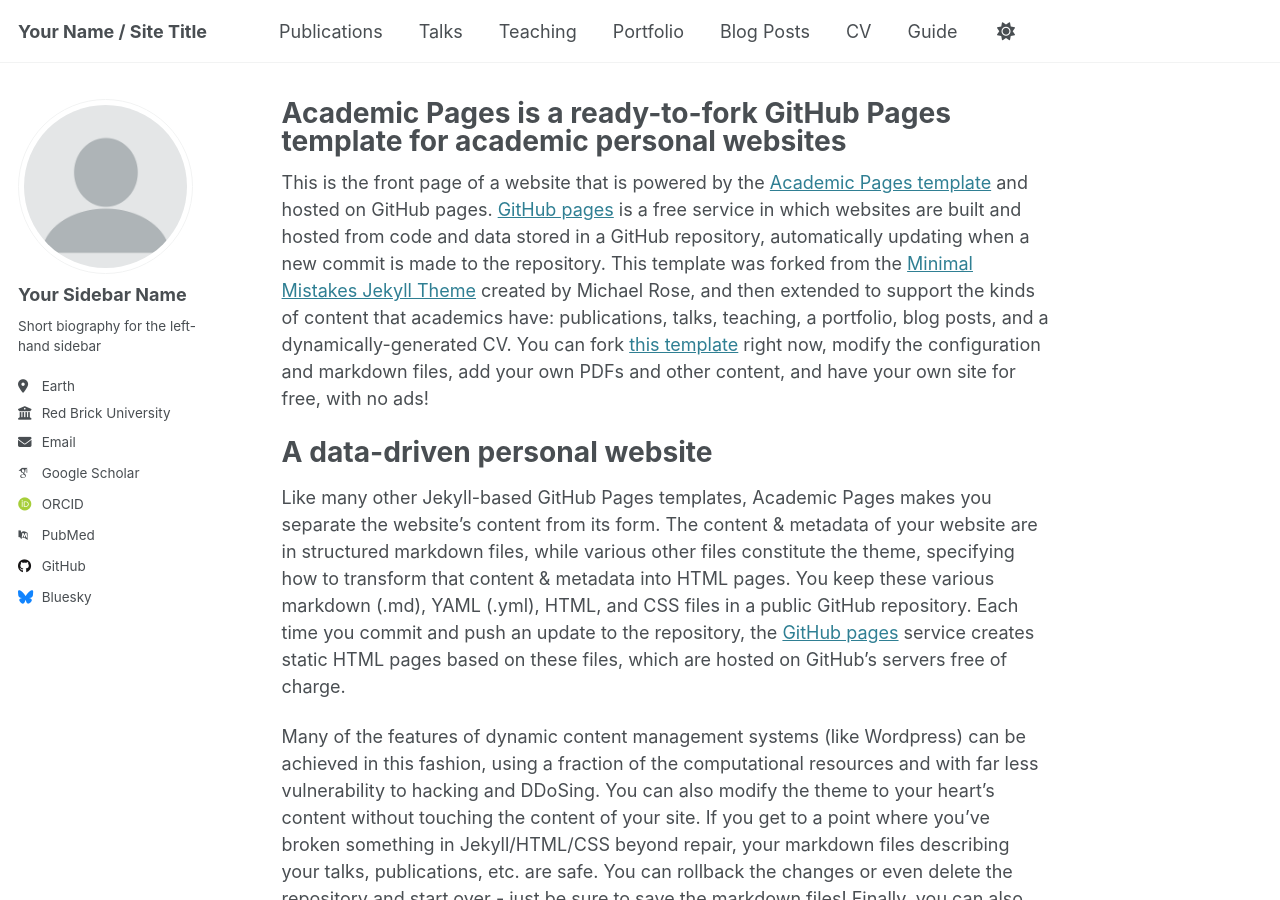
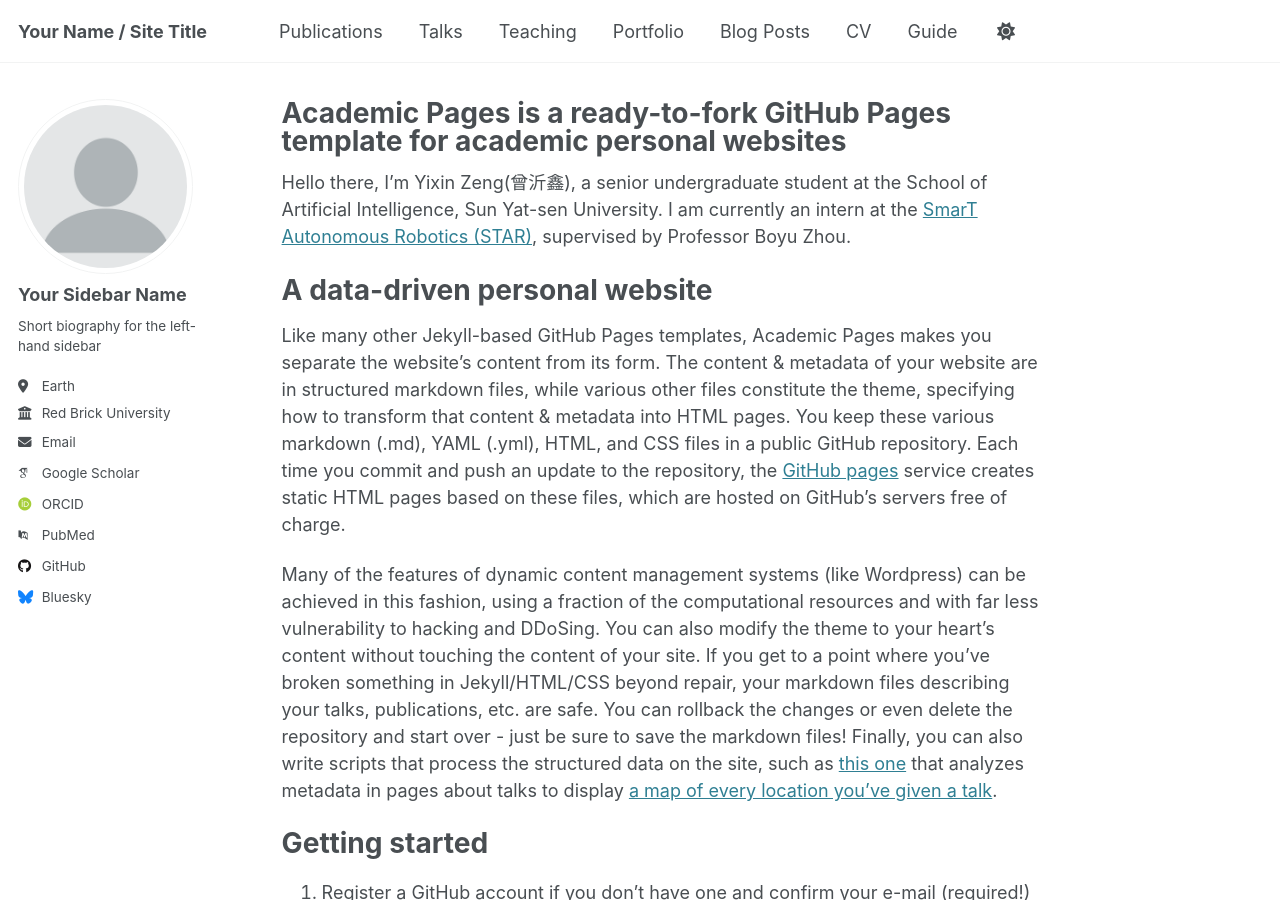
Before and after one commit to Exinwww/Yixin_Zeng, a Jekyll site: the page built from _pages/about.md, in a window 1280 px wide and 900 px high. Built offline with Jekyll 4.4.1, drawn with Linux system fonts in a browser that asks for light colours; some web fonts are replaced.

Commit message:
[fix] self-intro

```diff
--- a/_pages/about.md
+++ b/_pages/about.md
@@ -7,7 +7,9 @@ redirect_from:
   - /about.html
 ---
 
-This is the front page of a website that is powered by the [Academic Pages template](https://github.com/academicpages/academicpages.github.io) and hosted on GitHub pages. [GitHub pages](https://pages.github.com) is a free service in which websites are built and hosted from code and data stored in a GitHub repository, automatically updating when a new commit is made to the repository. This template was forked from the [Minimal Mistakes Jekyll Theme](https://mmistakes.github.io/minimal-mistakes/) created by Michael Rose, and then extended to support the kinds of content that academics have: publications, talks, teaching, a portfolio, blog posts, and a dynamically-generated CV. You can fork [this template](https://github.com/academicpages/academicpages.github.io) right now, modify the configuration and markdown files, add your own PDFs and other content, and have your own site for free, with no ads!
+<!-- This is the front page of a website that is powered by the [Academic Pages template](https://github.com/academicpages/academicpages.github.io) and hosted on GitHub pages. [GitHub pages](https://pages.github.com) is a free service in which websites are built and hosted from code and data stored in a GitHub repository, automatically updating when a new commit is made to the repository. This template was forked from the [Minimal Mistakes Jekyll Theme](https://mmistakes.github.io/minimal-mistakes/) created by Michael Rose, and then extended to support the kinds of content that academics have: publications, talks, teaching, a portfolio, blog posts, and a dynamically-generated CV. You can fork [this template](https://github.com/academicpages/academicpages.github.io) right now, modify the configuration and markdown files, add your own PDFs and other content, and have your own site for free, with no ads! -->
+
+Hello there, I'm Yixin Zeng(曾沂鑫), a senior undergraduate student at the School of Artificial Intelligence, Sun Yat-sen University. I am currently an intern at the [SmarT Autonomous Robotics (STAR)](http://sysu-star.com/), supervised by Professor Boyu Zhou.
 
 A data-driven personal website
 ======
```
